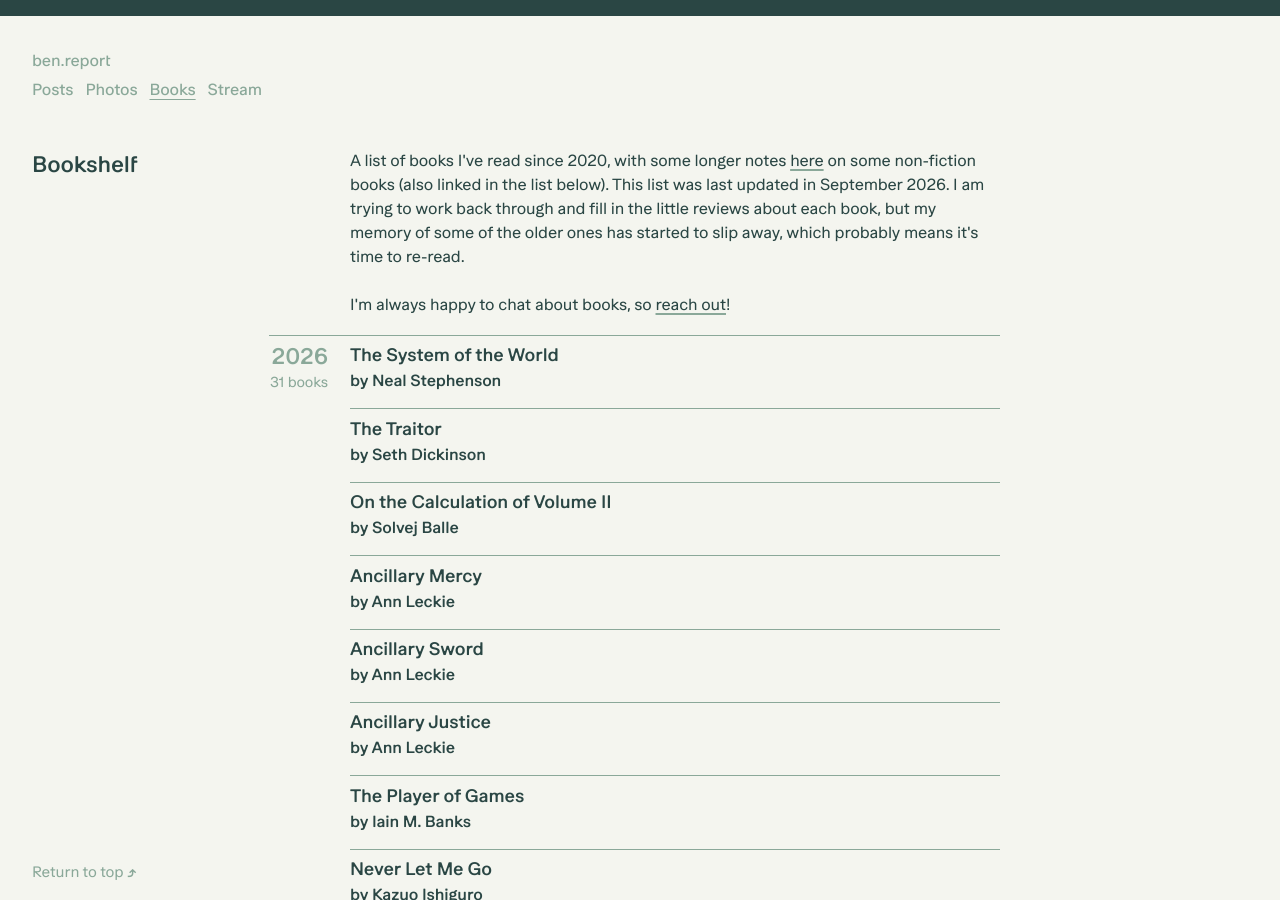
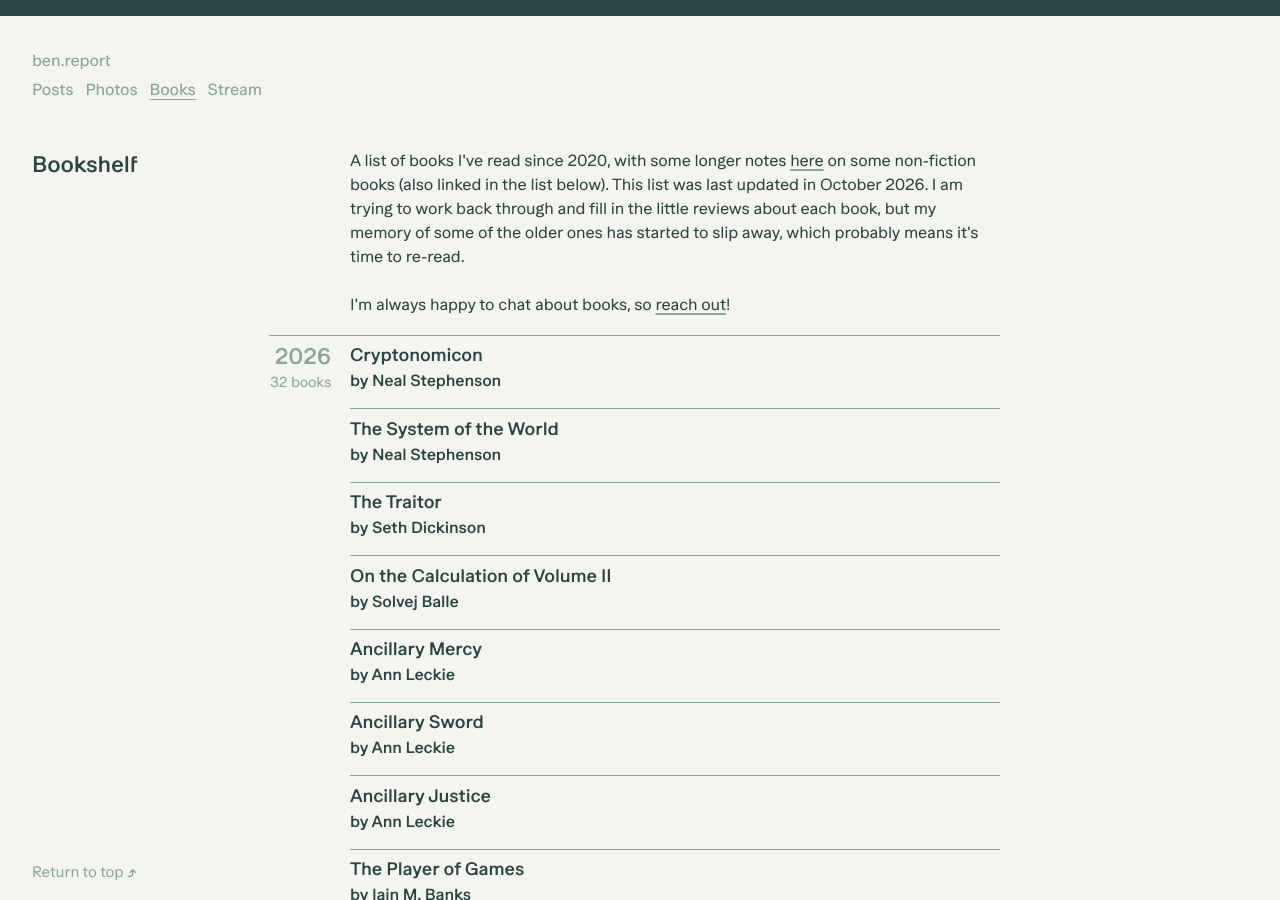
Before and after one commit to penborter/ben-report, a Jekyll site: the page built from _pages/books.html, in a window 1280 px wide and 900 px high. Built offline with Jekyll 4.4.1, drawn with Linux system fonts in a browser that asks for light colours.

Commit message:
Update reading list [skip ci]

```diff
--- a/_data/reading.yml
+++ b/_data/reading.yml
@@ -1,6 +1,8 @@
 years:
   - year: "2026"
     books:
+      - title: Cryptonomicon
+        author: Neal Stephenson
       - title: The System of the World
         author: Neal Stephenson
       - title: The Traitor
--- a/_pages/books.html
+++ b/_pages/books.html
@@ -1,7 +1,7 @@
 ---
 layout: default
 title: Bookshelf
-updated: September 2026
+updated: October 2026
 permalink: /books
 toc_years: true
 ---
```
Also changed, not shown: .github/reading-sync-state.json.
